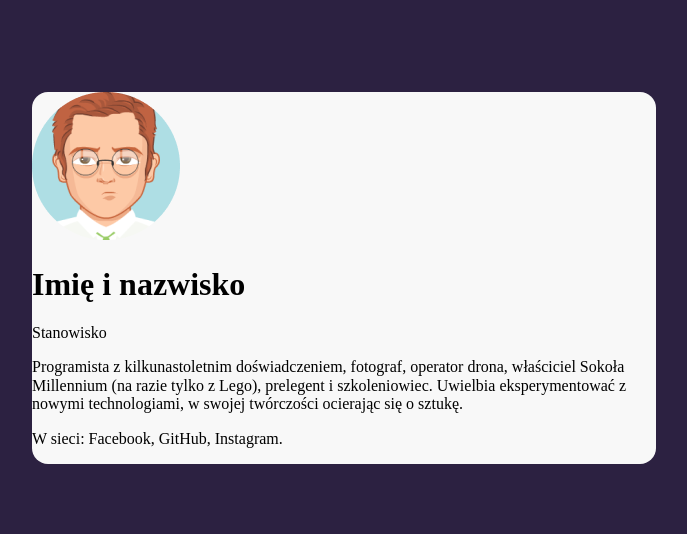
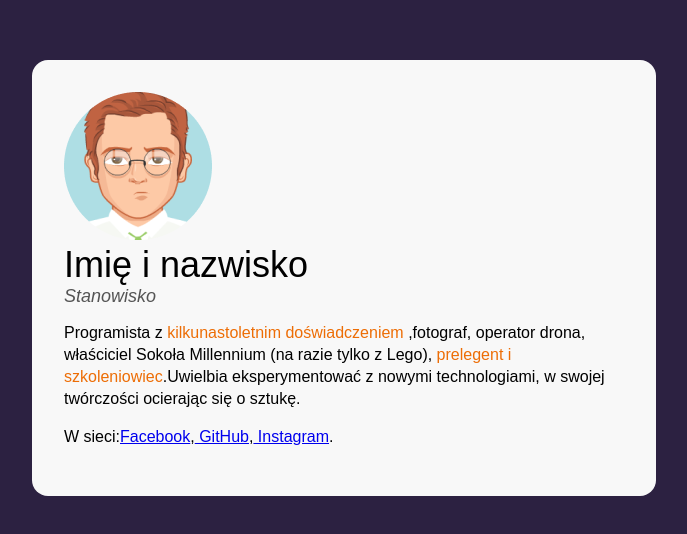
Before and after one commit to bmichu/business-card-2020, a plain HTML site: page index.html in a window 1280 px wide. Shown: the part 122-656 px from the top of the page, without its empty margins (296-983 px from the left). Drawn offline with Linux system fonts and the light colour scheme.

Commit message:
config Bem

```diff
--- a/index.html
+++ b/index.html
@@ -9,19 +9,33 @@
   </head>
   <body>
     <main class="main">
-      <article>
-        <img src="avatar.png" alt="Zdjecie Imię i Nazwisko" />
-        <header>
-          <h1>Imię i nazwisko</h1>
-          <p>Stanowisko</p>
+      <article class="person">
+        <img
+          class="person_picture"
+          src="avatar.png"
+          alt="Zdjecie Imię i Nazwisko"
+        />
+        <header class="person_info">
+          <h1 class="person_name">Imię i nazwisko</h1>
+          <p class="person_position">Stanowisko</p>
         </header>
-        <p>
-          Programista z kilkunastoletnim doświadczeniem, fotograf, operator
-          drona, właściciel Sokoła Millennium (na razie tylko z Lego), prelegent
-          i szkoleniowiec. Uwielbia eksperymentować z nowymi technologiami, w
-          swojej twórczości ocierając się o sztukę.
+        <p class="person_description">
+          Programista z
+          <strong class="special"> kilkunastoletnim doświadczeniem </strong
+          >,fotograf, operator drona, właściciel Sokoła Millennium (na razie
+          tylko z Lego),<strong class="special">
+            prelegent i szkoleniowiec</strong
+          >.Uwielbia eksperymentować z nowymi technologiami, w swojej twórczości
+          ocierając się o sztukę.
         </p>
-        <p>W sieci: Facebook, GitHub, Instagram.</p>
+        <p class="person_description">
+          W sieci:<a class="person_link" href="#">Facebook</a>,<a
+            class="person_link"
+            href="#"
+          >
+            GitHub</a
+          >,<a class="person_link" href="#"> Instagram</a>.
+        </p>
       </article>
     </main>
   </body>
--- a/style.css
+++ b/style.css
@@ -1,13 +1,47 @@
+html {
+  box-sizing: border-box;
+}
+
+*,
+*::before,
+*:after {
+  box-sizing: inherit;
+}
+
 body {
   background: #2c2141;
   display: flex;
   align-items: center;
   justify-content: center;
   min-height: 100vh;
+  font-family: Arial, Helvetica, sans-serif;
 }
 .main {
   background: #f8f8f8;
   border-radius: 16px;
   width: 624px;
   margin: 16px;
+  padding: 32px;
 }
+.person {
+}
+
+.person_description {
+  font-style: 16px;
+  line-height: 22px;
+}
+.person_name {
+  font-size: 36px;
+  margin: 0;
+  font-weight: normal;
+}
+.person_position {
+  font-size: 18px;
+  color: #545454;
+  margin: 0;
+  font-style: italic;
+}
+.special {
+  color: #ed6d05;
+  font-weight: normal;
+}
```
